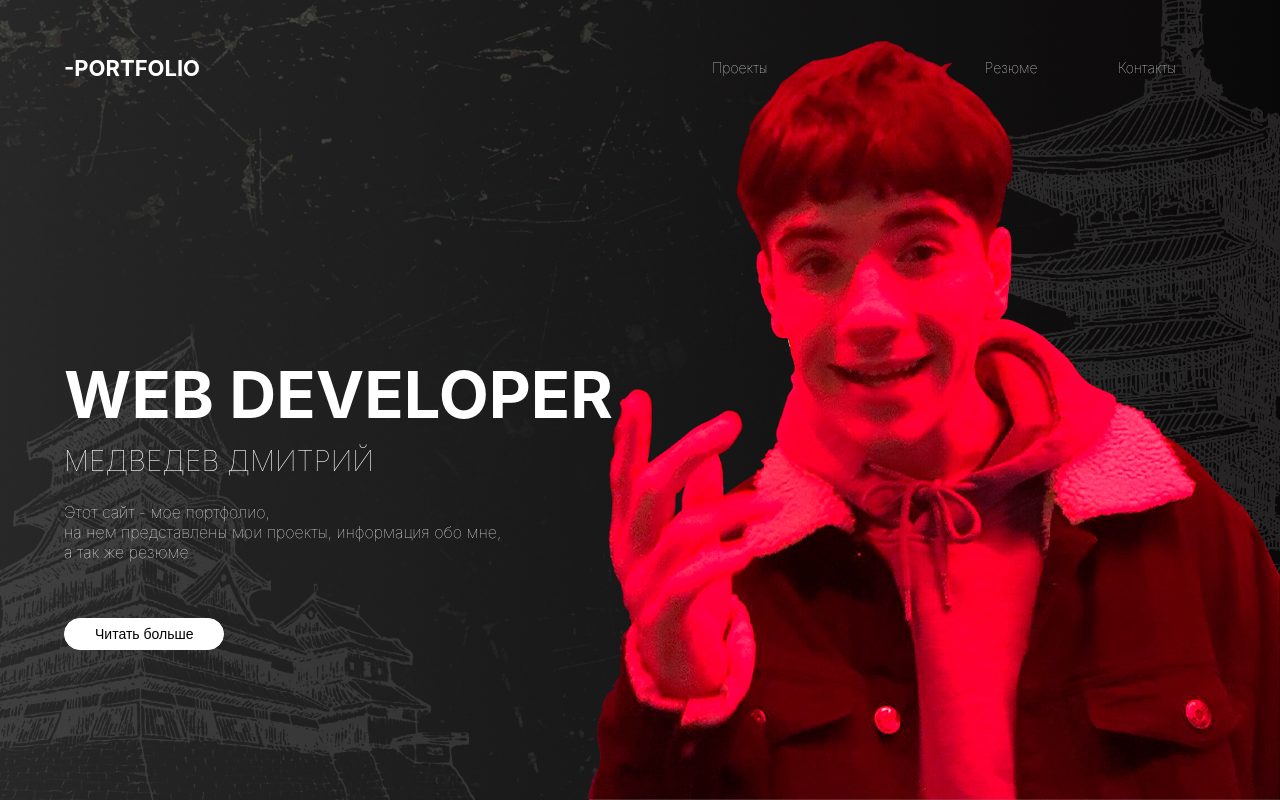
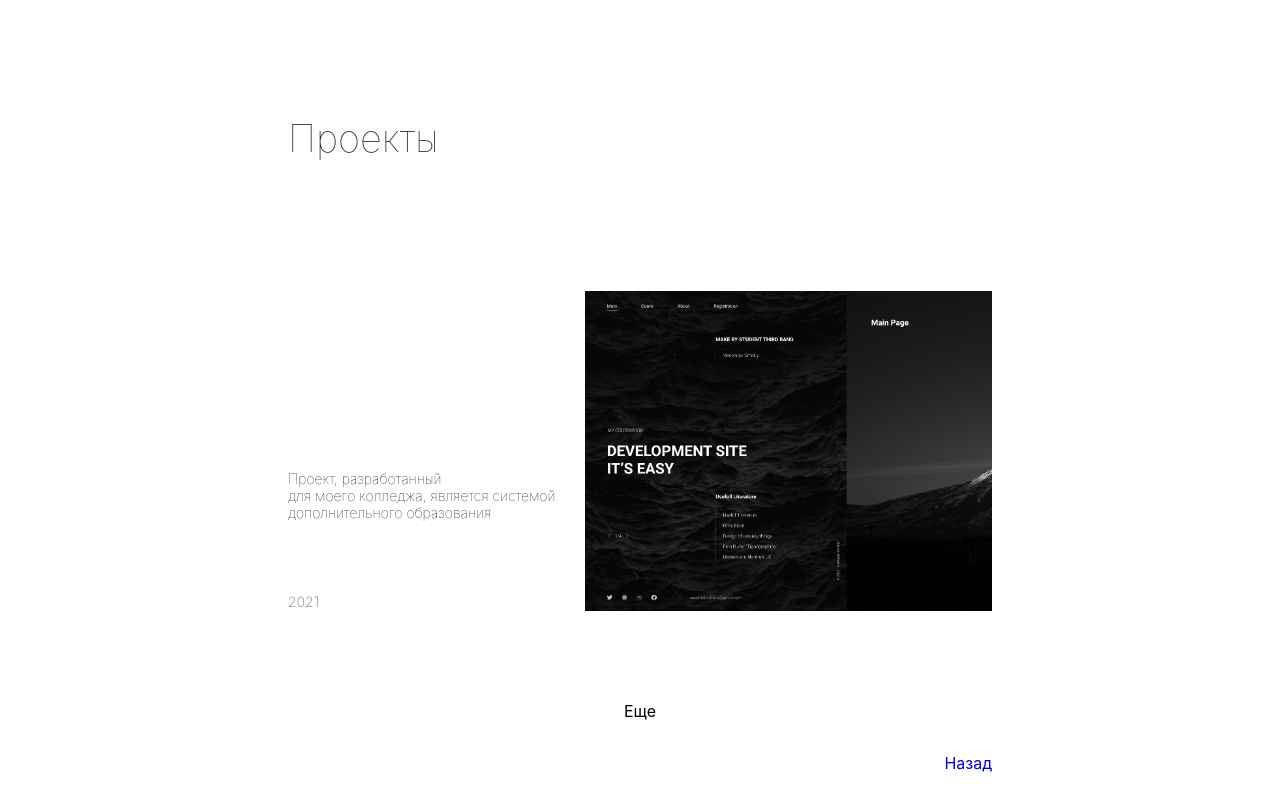
Before and after one commit to aleuuu/dimaprofile, a React (Create React App) app: page /works in a window 1280 px wide. Built offline with nearby package versions, Linux system fonts and the light colour scheme.

Commit message:
second commit

```diff
--- a/src/App.js
+++ b/src/App.js
@@ -4,15 +4,20 @@ import {
   BrowserRouter as Router, Switch, Route, Link
 } from "react-router-dom";
 import MainPage from './components/MainPage'
+import WorksPage from './components/WorksPage'
 
 
 
 function App() {
+
+
   return (
     <Router>
       <Switch>
-        <Route path="works">
+        <Route path="/works">
+            <WorksPage
 
+            ></WorksPage>
         </Route>
         <Route>
           <MainPage></MainPage>
--- a/src/components/Content.js
+++ b/src/components/Content.js
@@ -3,7 +3,7 @@ import Photo from '../img/asdaffgfgh.png'
 import vk from '../icons/icons8-vk-circled-25.png'
 import instagram from '../icons/icons8-instagram-25.png'
 import facebook from '../icons/icons8-facebook-25.png'
-
+import {Link} from 'react-router-dom'
 
 import { useEffect, useRef } from 'react';
 
@@ -34,6 +34,15 @@ function Content(props) {
 
     return(
         <div>
+            <div className="row">
+                <div>
+
+                </div>
+                <img
+                    ref={el => photo = el}
+                    src={Photo}>
+                </img>
+            </div>
             <div className="content">
                 <div className="container">
                     <h1
@@ -52,28 +61,26 @@ function Content(props) {
                     <ul
                     ref={el => contacts = el}
                     className="contacts">
+                        <a href='https://vk.com/aleu_dima' target="blank">
                             <li className="item">
                                 <img src={vk}></img>
                             </li>
+                        </a>
+                        <a href='https://www.instagram.com/aleu_dima/' target="blank">
                             <li className="item">
                                 <img src={instagram}></img>
                             </li>
+                        </a>
+                        <a href='https://www.facebook.com/profile.php?id=100069712394626' target="blank">
                             <li className="item">
                                 <img src={facebook}></img>
                             </li>
+                        </a>
                     </ul>
                 </div>
             </div>
 
-            <div className="row">
-                <div>
 
-                </div>
-                <img
-                    ref={el => photo = el}
-                    src={Photo}>
-                </img>
-            </div>
         </div>
 
     )
--- a/src/components/Header.js
+++ b/src/components/Header.js
@@ -1,5 +1,5 @@
 import React, { useEffect } from 'react';
-
+import {Link} from 'react-router-dom'
 
 import { useRef } from 'react';
 
@@ -22,7 +22,9 @@ function Header(){
             className="header">
                 <h1>-PORTFOLIO</h1>
                 <ul>
-                    <li>Проекты</li>
+                    <Link to="/works">
+                        <li>Проекты</li>
+                    </Link>
                     <li>Обо мне</li>
                     <li>Резюме</li>
                     <li>Контакты</li>
--- a/src/components/MainPage.js
+++ b/src/components/MainPage.js
@@ -6,11 +6,8 @@ import Content from './Content'
 
 function Main(){
 
-
-
-
     return (
-        <div className="background">
+        <div className="background" id='a'>
             <div className="container">
                 <Header></Header>
             </div>
--- /dev/null
+++ b/src/components/WorksPage.js
@@ -0,0 +1,60 @@
+import React from 'react';
+import { useEffect, useRef } from 'react';
+import {Link} from 'react-router-dom'
+import Project1 from '../img/unknown.png'
+
+import {TweenMax, Power3} from 'gsap'
+
+
+
+
+function MainPage(props) {
+
+    let wrapper = useRef(null)
+    let progectC = useRef(null)
+    let text = useRef(null)
+
+    let Down =(() => {
+        TweenMax.to(text, 1.7, {opacity: 0, y: -700, ease: Power3.easeOut,})
+        TweenMax.to(progectC, 1.7, {opacity: 0, y: -700, ease: Power3.easeOut,})
+    })
+
+
+    useEffect(() => {
+        TweenMax.from(wrapper, 1.7, {opacity: 0, x: 1080, ease: Power3.easeOut,})
+        TweenMax.from(progectC, 1.5, {opacity: 0, y: 30, ease: Power3.easeOut, delay: 1.7})
+        TweenMax.from(text, 1.5, {opacity: 0, y: 30, ease: Power3.easeOut, delay: 1.7})
+    },[])
+
+    return (
+        <div className="background">
+            <div
+                ref={el => wrapper = el}
+                className="wrapper">
+                <div className="containerPageWorks">
+                    <h1>Проекты</h1>
+                    <div className="rowWorks">
+                        <div
+                        ref={el => text = el}>
+                            <p>Проект, разработанный<br/> для моего колледжа, является системой дополнительного образования</p>
+                            <span>2021</span>
+                        </div>
+
+                        <img
+                        ref={el => progectC = el}
+                        src={Project1} className="project1"></img>
+                    </div>
+                    <p onClick={Down} className="down">Еще</p>
+                    <Link to='/'>
+                        <p className="backB">Назад</p>
+                    </Link>
+                </div>
+
+            </div>
+        </div>
+
+
+    )
+}
+
+export default MainPage;
--- a/src/index.css
+++ b/src/index.css
@@ -56,8 +56,8 @@ ul{
   margin: 220px auto;
 }
 .content h1{
-  font-size: 65px;
-  color: rgb(255, 255, 255);
+  font-size: 70px;
+  color: #ff0037;
   margin-bottom: 10px;
 }
 .content h2{
@@ -74,11 +74,11 @@ ul{
 .content button{
   font-weight: lighter;
   font-size: 16px;
-  color: black;
+  color: rgb(41, 41, 41);
   border-radius: 20px;
   background: white;
   outline: none;
-  border: solid 1px white;
+  border: none;
   padding: 7px 30px;
   font-size: 14px;
   margin: 40px 0;
@@ -94,7 +94,7 @@ ul{
   justify-content: space-between;
 }
 .contacts{
-  margin-top: 200px;
+  margin-top: 185px;
   width: 10%;
   margin-left: 0;
   margin-right: 0;
@@ -109,7 +109,56 @@ ul{
   font-size: 14px;
   font-weight: lighter;
 }
-
+.containerPageWorks{
+  width: 55%;
+  margin: 0 auto;
+  padding: 90px
+}
+.containerPageWorks h1{
+  font-size: 38px;
+  font-family: -apple-system, BlinkMacSystemFont, 'Segoe UI', Roboto, Oxygen, Ubuntu, Cantarell, 'Open Sans', 'Helvetica Neue', sans-serif;
+  color: #2b2b2b;
+  font-weight: lighter;
+  margin-bottom: 130px;
+}
+.wrapper{
+  width: 100vw;
+  height: 100vh;
+  background: white;
+}
+.project1{
+  height: 40vh;
+  width: auto;
+}
+.rowWorks{
+  display: flex;
+  justify-content: space-between;
+  margin: 40px 0;
+  align-items: flex-end;
+}
+.rowWorks p{
+  width: 90%;
+  font-family: -apple-system, BlinkMacSystemFont, 'Segoe UI', Roboto, Oxygen, Ubuntu, Cantarell, 'Open Sans', 'Helvetica Neue', sans-serif;
+  font-weight: lighter;
+  font-size: 14px;
+  margin: 0;
+  margin-bottom: 70px;
+}
+.rowWorks span{
+  font-family: -apple-system, BlinkMacSystemFont, 'Segoe UI', Roboto, Oxygen, Ubuntu, Cantarell, 'Open Sans', 'Helvetica Neue', sans-serif;
+  font-weight: lighter;
+  font-size: 14px;
+}
+.down{
+  margin-top: 90px;
+  margin-left: auto;
+  margin-right: auto;
+  width: 20%;
+  text-align: center;
+}
+.backB{
+  float: right;
+}
 @media (max-width: 1100px) and (min-width: 790px) {
   .row{
     height: 60vh;
```
Also changed, not shown: src/img/unknown (4).png (added), src/img/unknown.png (added). Lines whose indentation alone changed are shown as unchanged.
